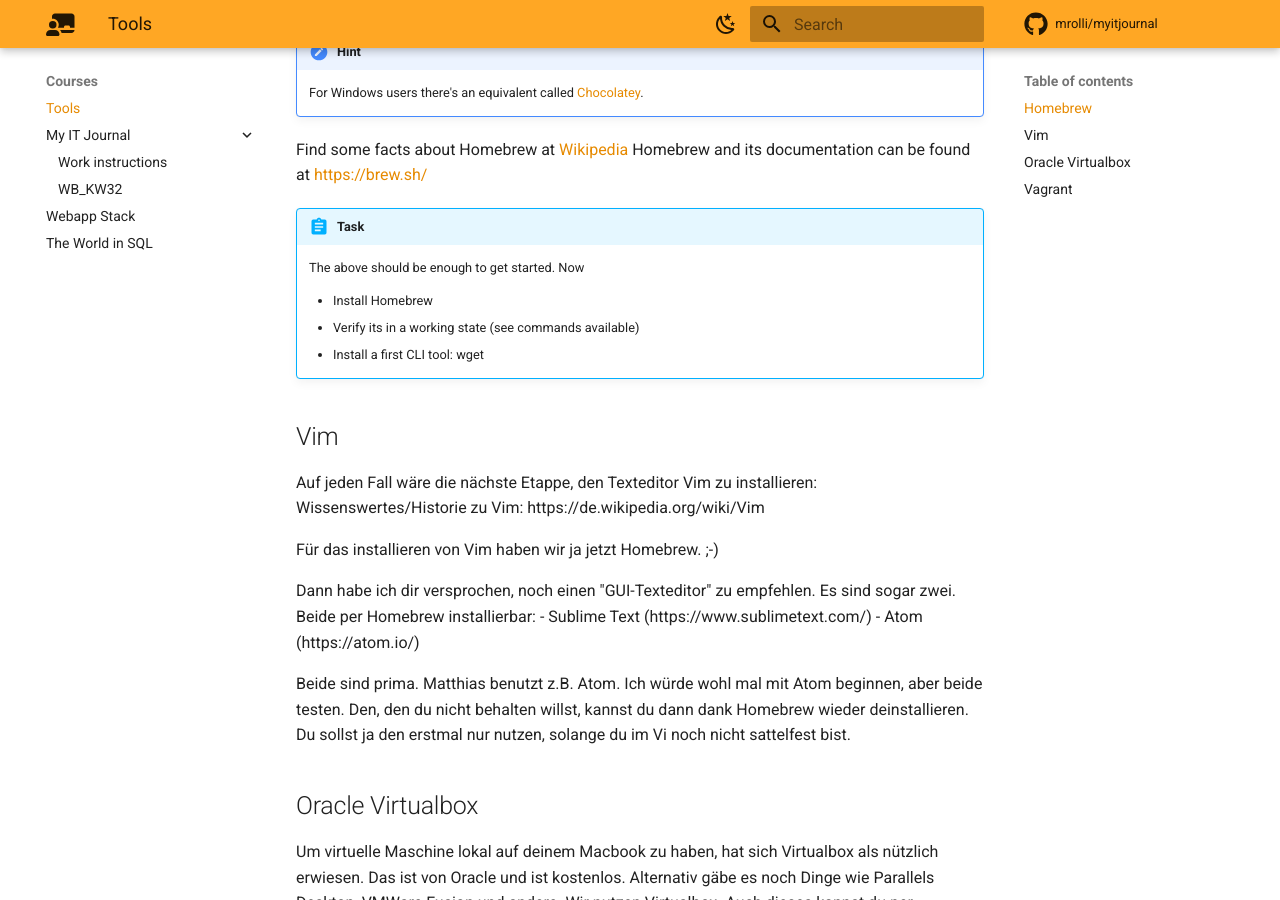
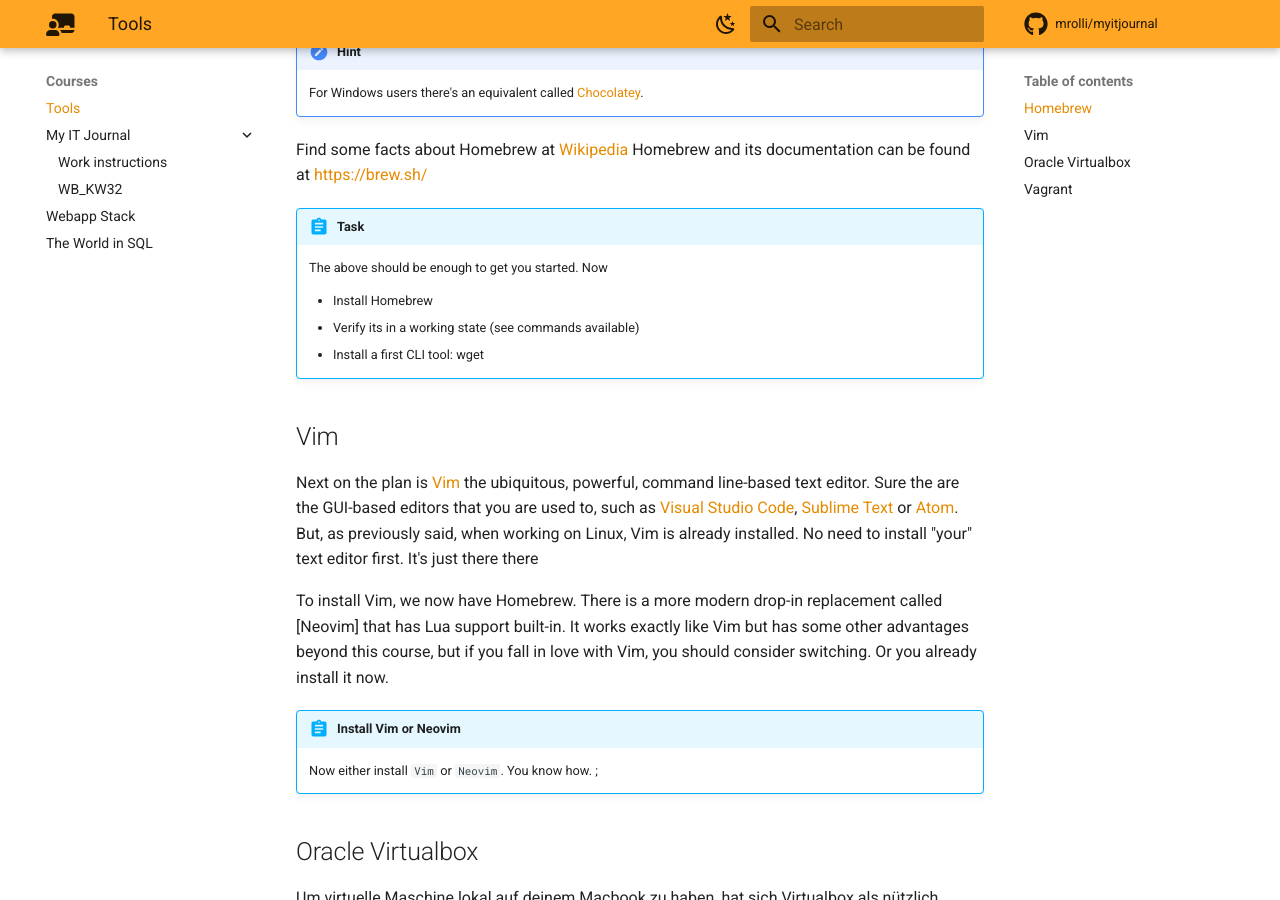
Before and after one commit to mrolli/myitjournal, an MkDocs documentation site: the page built from docs/courses/tools.md, in a window 1280 px wide and 900 px high, scrolled down 496 px. Built offline with MkDocs 1.6.1 and Material for MkDocs 9.7.7, drawn with Linux system fonts in a browser that asks for light colours; comment, search, counter and statistics services are not loaded.

Commit message:
Fix stuff and translate tools page

```diff
--- a/docs/courses/tools.md
+++ b/docs/courses/tools.md
@@ -18,7 +18,7 @@
 Homebrew and its documentation can be found at [https://brew.sh/](https://brew.sh/)
 
 !!! abstract "Task"
-    The above should be enough to get started. Now
+    The above should be enough to get you started. Now
 
     * Install Homebrew
     * Verify its in a working state (see commands available)
@@ -26,16 +26,23 @@
 
 ## Vim
 
-Auf jeden Fall wäre die nächste Etappe, den Texteditor Vim zu installieren:
-Wissenswertes/Historie zu Vim: https://de.wikipedia.org/wiki/Vim
+Next on the plan is [Vim](https://www.vim.org/) the ubiquitous, powerful,
+command line-based text editor. Sure the are the GUI-based editors that you are
+used to, such as [Visual Studio Code], [Sublime Text] or [Atom]. But, as
+previously said, when working on Linux, Vim is already installed. No need to
+install "your" text editor first. It's just there there
 
-Für das installieren von Vim haben wir ja jetzt Homebrew. ;-)
+To install Vim, we now have Homebrew. There is a more modern drop-in replacement
+called [Neovim] that has Lua support built-in. It works exactly like Vim but has
+some other advantages beyond this course, but if you fall in love with Vim, you
+should consider switching. Or you already install it now.
 
-Dann habe ich dir versprochen, noch einen "GUI-Texteditor" zu empfehlen. Es sind sogar zwei. Beide per Homebrew installierbar:
-- Sublime Text (https://www.sublimetext.com/)
-- Atom (https://atom.io/)
+!!! abstract "Install Vim or Neovim"
+    Now either install `Vim` or `Neovim`. You know how. ;
 
-Beide sind prima. Matthias benutzt z.B. Atom. Ich würde wohl mal mit Atom beginnen, aber beide testen. Den, den du nicht behalten willst, kannst du dann dank Homebrew wieder deinstallieren. Du sollst ja den erstmal nur nutzen, solange du im Vi noch nicht sattelfest bist.
+[Visual Studio Code]: https://code.visualstudio.com/
+[Sublime Text]: https://www.sublimetext.com/
+[Atom]: https://atom.io/
 
 ## Oracle Virtualbox
 
```
Also changed, not shown: docs/about.md (+3 -2 lines), docs/index.md (+1 -1 lines).
